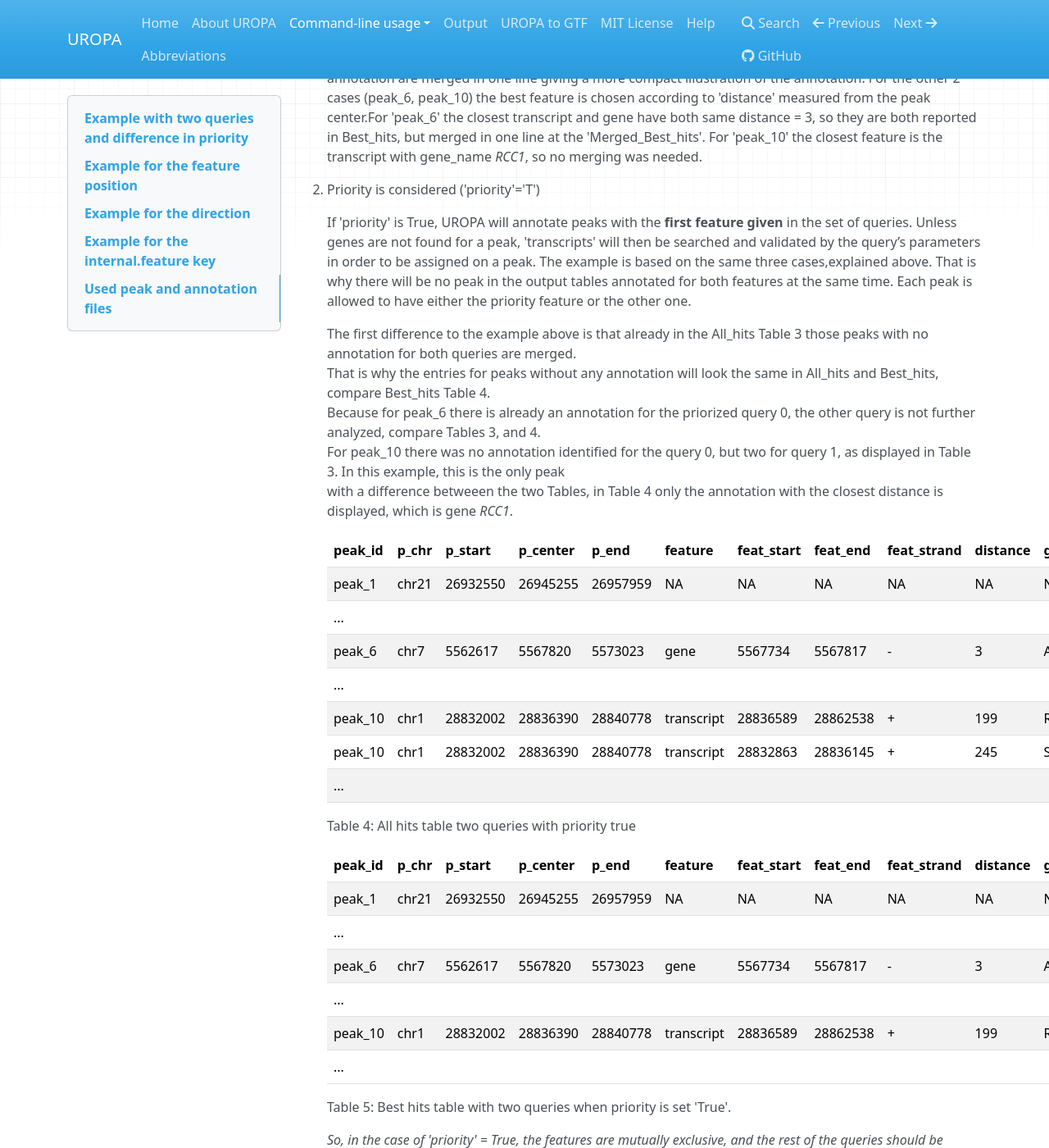
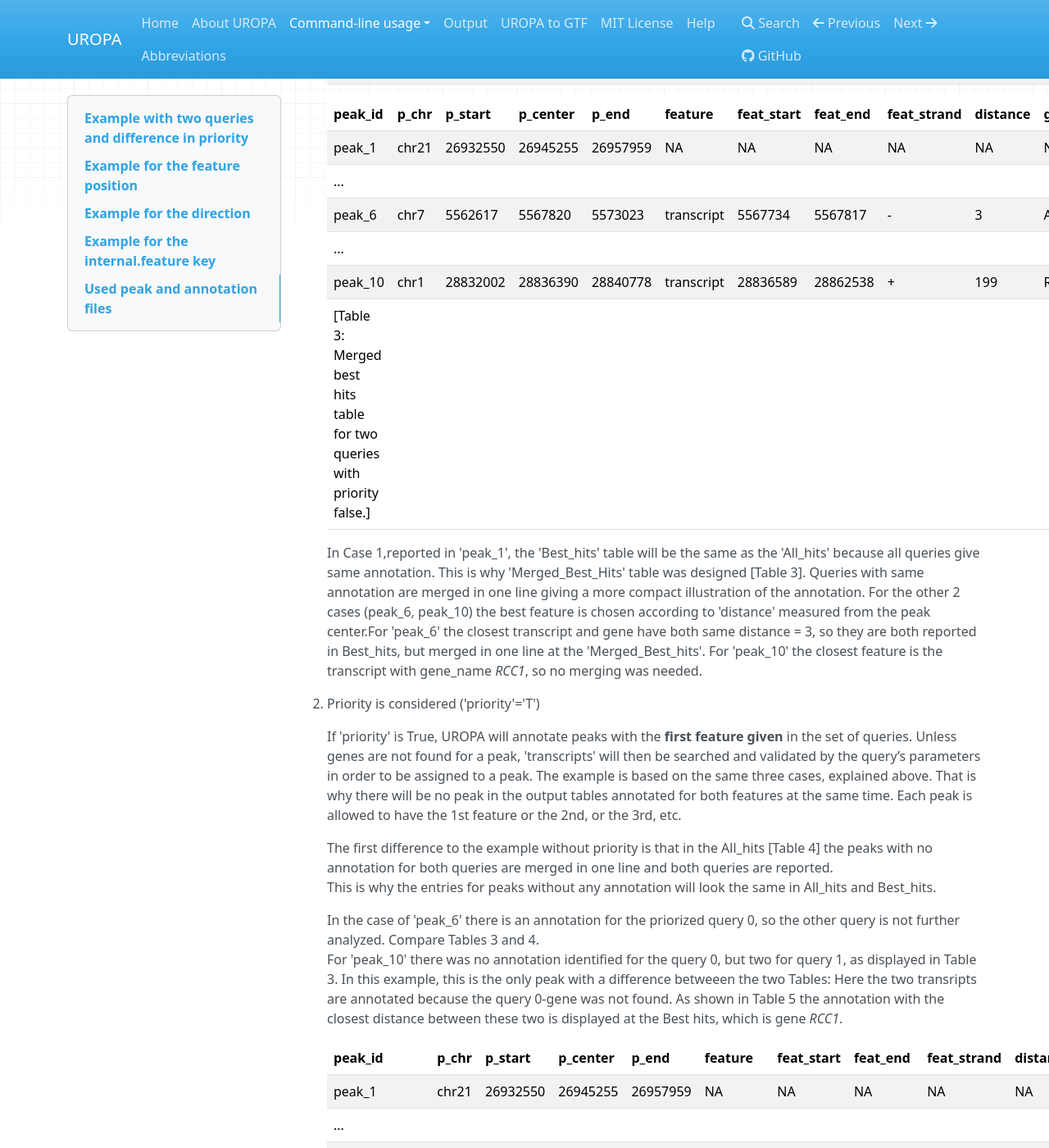
Before and after one commit to loosolab/UROPA, an MkDocs documentation site: the page built from docs/uropa-example.md, in a window 1280 px wide and 1400 px high, scrolled down 2401 px. Shown: the whole window at 82% size. Built offline with MkDocs 1.6.1, drawn with Linux system fonts in a browser that asks for light colours; nearby versions of some CDN libraries; old or Windows-style settings are respelled for this version of MkDocs; some of the changed text lies outside the part shown.

Commit message:
table caption text

```diff
--- a/docs/uropa-example.md
+++ b/docs/uropa-example.md
@@ -49,8 +49,7 @@ The queries in the config file looks like followed:
 	| peak_10 | chr1  | 28832002 | 28836390 | 28840778 | transcript | 28832863| 28836145 | +        | 245      | SNHG3      | 1     |
 	| peak_10 | chr1  | 28832002 | 28836390 | 28840778 | NA         | NA      | NA       | NA       | NA       | NA         | 0     |
 	| ...     |       |          |          |          |            |         |          |          |          |            |       |
-
-	Table 1: All hits table for two queries with priority false.
+	[Table 1: All hits table for two queries with priority false. ]
 
 
 	'Peak_1' represents the first case where both queries validate no feature at all. In this case the peak is represented by 'NA' rows, for each query.
@@ -71,8 +70,7 @@ The queries in the config file looks like followed:
 	| ...     |       |          |          |          |            |         |          |          |          |            |       |
 	| peak_10 | chr1  | 28832002 | 28836390 | 28840778 | transcript | 28836589| 28862538 | +        | 199      | RCC1       | 1     |
 	| ...     |       |          |          |          |            |         |          |          |          |            |       |
-
-	Table 2: Best hits table for two queries with priority false.
+	[Table 2: Best hits table for two queries with priority false.]
 
 
 	| peak_id | p_chr | p_start  | p_center | p_end    | feature    |feat_start|feat_end |feat_strand|distance | gene_name  | Query |
@@ -82,8 +80,7 @@ The queries in the config file looks like followed:
 	| peak_6  | chr7  | 5562617  | 5567820  | 5573023  | transcript | 5567734 | 5567817  | -        | 3        | AC006483.1 | 0,1   |
 	| ...     |       |          |          |          |            |         |          |          |          |            |       |
 	| peak_10 | chr1  | 28832002 | 28836390 | 28840778 | transcript | 28836589| 28862538 | +        | 199      | RCC1       | 1     |
-
-	Table 3: Merged best hits table for two queries with priority false.
+	[Table 3: Merged best hits table for two queries with priority false.]
 
 	In Case 1,reported in 'peak_1', the 'Best_hits' table will be the same as the 'All_hits' because all queries give same annotation. This is why 'Merged_Best_Hits' table was designed [Table 3]. Queries with same annotation are merged in one line giving a more compact illustration of the annotation.
 	For the other 2 cases (peak_6, peak_10) the best feature is chosen according to  'distance' measured from the peak center.For 'peak_6' the closest transcript and gene have both same distance = 3, so they are both reported in Best_hits, but merged in one line at the 'Merged_Best_hits'.
@@ -92,16 +89,17 @@ The queries in the config file looks like followed:
 
 2. Priority is considered ('priority'='T')
 
-	If 'priority' is True, UROPA will annotate peaks with the **first feature given** in the set of queries. Unless genes are not found for a peak, 'transcripts' will then be searched and validated by the query’s parameters in order to be assigned on a peak. The example is based on the same three cases,explained above.
+	If 'priority' is True, UROPA will annotate peaks with the **first feature given** in the set of queries. Unless genes are not found for a peak, 'transcripts' will then be searched and validated by the query’s parameters in order to be assigned to a peak. The example is based on the same three cases, explained above.
 	That is why there will be no peak in the output tables annotated for both features at the same time.
-	Each peak is allowed to have either the priority feature or the other one.
+	Each peak is allowed to have the 1st feature or the 2nd, or the 3rd, etc.
 
 
-	The first difference to the example above is that already in the All_hits Table 3 those peaks with no annotation for both queries are merged.
-	That is why the entries for peaks without any annotation will look the same in All_hits and Best_hits, compare Best_hits Table 4.
-	Because for peak_6 there is already an annotation for the priorized query 0, the other query is not further analyzed, compare Tables 3, and 4.
-	For peak_10 there was no annotation identified for the query 0, but two for query 1, as displayed in Table 3. In this example, this is the only peak
-	with a difference betweeen the two Tables, in Table 4 only the annotation with the closest distance is displayed, which is gene *RCC1*.
+	The first difference to the example without priority is that in the All_hits [Table 4] the peaks with no annotation for both queries are merged in one line and both queries are reported.
+	This is why the entries for peaks without any annotation will look the same in All_hits and Best_hits.
+
+	In the case of 'peak_6' there is an annotation for the priorized query 0, so the other query is not further analyzed.
+	Compare Tables 3 and 4.
+	For 'peak_10' there was no annotation identified for the query 0, but two for query 1, as displayed in Table 3. In this example, this is the only peak with a difference betweeen the two Tables: Here the two transripts are annotated because the query 0-gene was not found. As shown in Table 5 the annotation with the closest distance between these two is displayed at the Best hits, which is gene *RCC1*.
 
 	| peak_id | p_chr | p_start  | p_center | p_end    | feature    | feat_start  | feat_end    | feat_strand | distance | gene_name  | Query |
 	|:--------|:------|:---------|:---------|:---------|:-----------|:---------|:---------|:---------|:---------|:-----------|:------|
@@ -123,11 +121,10 @@ The queries in the config file looks like followed:
 	| ...     |       |          |          |          |            |          |          |          |          |            |       |
 	| peak_10 | chr1  | 28832002 | 28836390 | 28840778 | transcript | 28836589 | 28862538 | +        | 199      | RCC1       | 1     |
 	| ...     |       |          |          |          |            |          |          |          |          |            |       |
-
-	Table 5: Best hits table with two queries when priority is set 'True'.
+	[Table 5: Best hits table with two queries when priority is set 'True'.]
 
 
-	*So, in the case of 'priority' = True, the features are mutually exclusive, and the rest of the queries should be parsed for valid hits in an escalating-priority, too.*
+	*So, in the case of 'priority' = True, the features are mutually exclusive, and the queries are parsed for valid hits in an escalating-priority, too.*
 
 
 Example for the feature position
@@ -159,8 +156,7 @@ that is why even if the peak is internal to the gene region, the start position
 | peak71  | chr22 | 18161387 | 18161442 | 18161496 | NA      | NA       | NA       | NA       | NA       | NA        | 0     |
 | peak71  | chr22 | 18161387 | 18161442 | 18161496 | gene    | 18111621 | 18213388 | +        | 1063     | BCL2L13   | 1     |
 | ...     |       |          |          |          |         |          |          |          |          |           |       |
-
-Table 6: All hits table feature position example
+[Table 6: All hits table feature position example]
 
 
 ![peak71](img/chr22-18161287-18161496_peak71_h3k4me1_feature_pos.png)
```
Also changed, not shown: other parts of docs/uropa-example.md (+2 -2 lines).
